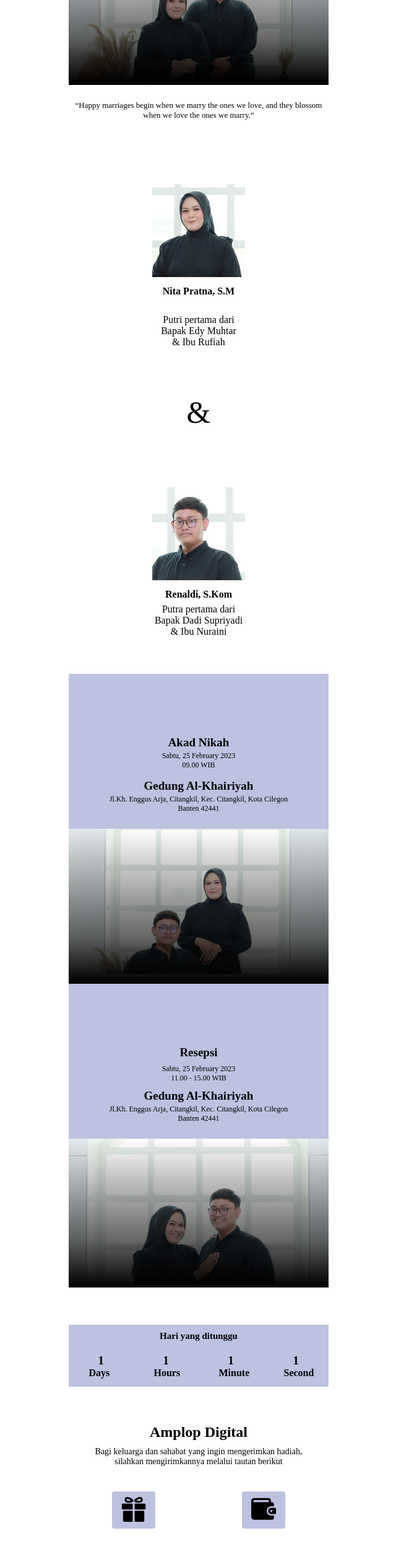
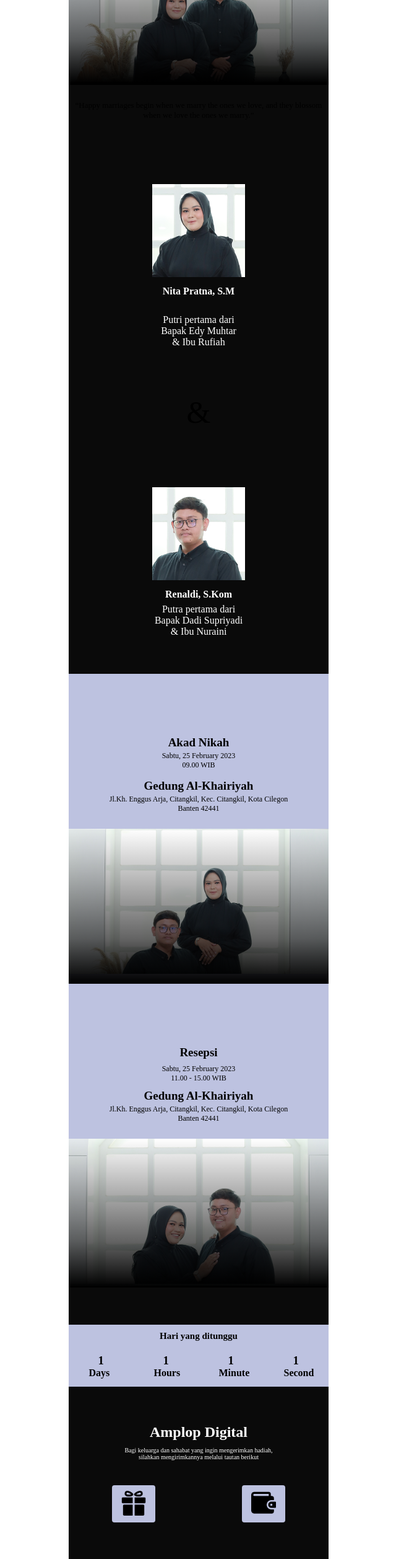
Before and after one commit to renaldi03/Nita-Renaldi, a Next.js app: page / in a window 1280 px wide. Shown: the part 1001-3516 px from the top of the page at 62% size, without its empty margins (319-959 px from the left). Built offline with nearby package versions, Linux system fonts and the light colour scheme.

Commit message:
upload background

```diff
--- a/pages/index.tsx
+++ b/pages/index.tsx
@@ -20,6 +20,9 @@ export default function Home() {
         <meta name="viewport" content="width=device-width, initial-scale=1" />
         <link rel="icon" href="/13.png" />
       </Head>
+      <audio>
+        <source src="music.mp3" type="audio.mpeg" />
+      </audio>
       <section>
         <Canvas />
         <Header />
@@ -32,13 +35,6 @@ export default function Home() {
         <SectionHastag />
         <Gallery />
         <Footer />
-        {/*
-
-
-
-
-
-        */}
       </section>
     </>
   );
--- a/styles/globals.css
+++ b/styles/globals.css
@@ -7,7 +7,7 @@
 }
 
 section {
-  background-color: white!important;
+  background-color: #0a0a0a!important;
   margin: auto;
   width: 420px;
 }
@@ -107,7 +107,7 @@ section {
 .ppcewek{
   align-items: center;
   text-align: center;
-  color: black;
+  color: white;
 }
 
 
@@ -138,7 +138,7 @@ section {
 .ppcowok{
   align-items: center;
   text-align: center;
-  color:black;
+  color:white;
 }
 
 .ppcowok p{
@@ -314,6 +314,7 @@ section {
 }
 
 .gift{
+  color: white;
   position: absolute;
   width: auto;
   height: 200px;
@@ -329,7 +330,7 @@ section {
 
 .gift p {
   position: relative;
-  font-size: 14px;
+  font-size: 10px;
 }
 
 .logo-gift{
```
Also changed, not shown: 1 other file (tests, documents, lock files or other folders).
